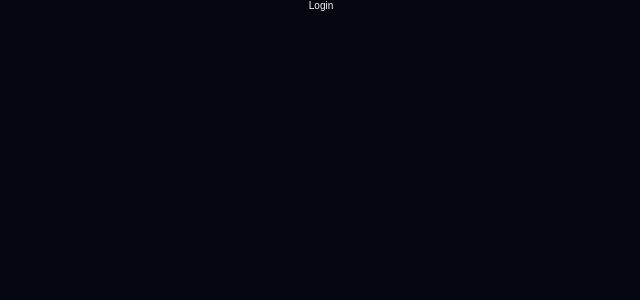
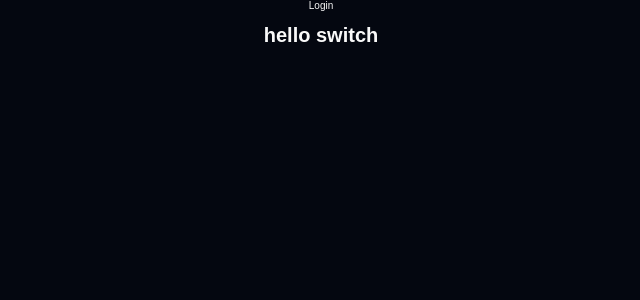
Before and after one commit to MagicSakuraD/Learn-disney-clone, a React (Create React App) app: page / in a window 1280 px wide. Shown: the top 300 px of the page, without its empty margins (319-959 px from the left). Built offline with nearby package versions, Linux system fonts and the light colour scheme.

Commit message:
use Routes change Switch

```diff
--- a/src/App.js
+++ b/src/App.js
@@ -1,4 +1,4 @@
-import { BrowserRouter as Router, Switch, Route } from "react-router-dom";
+import { BrowserRouter as Router, Routes, Route } from "react-router-dom";
 import Login from "./components/Login";
 import "./App.css";
 
@@ -6,12 +6,11 @@
   return (
     <div className="App">
       <Router>
-        <Switch>
-          <Route exact path="/">
-            <Login />
-          </Route>
-        </Switch>
+        <Routes>
+          <Route path="/" element={<Login />} />
+        </Routes>
       </Router>
+      <h1>hello switch</h1>
     </div>
   );
 }
```
